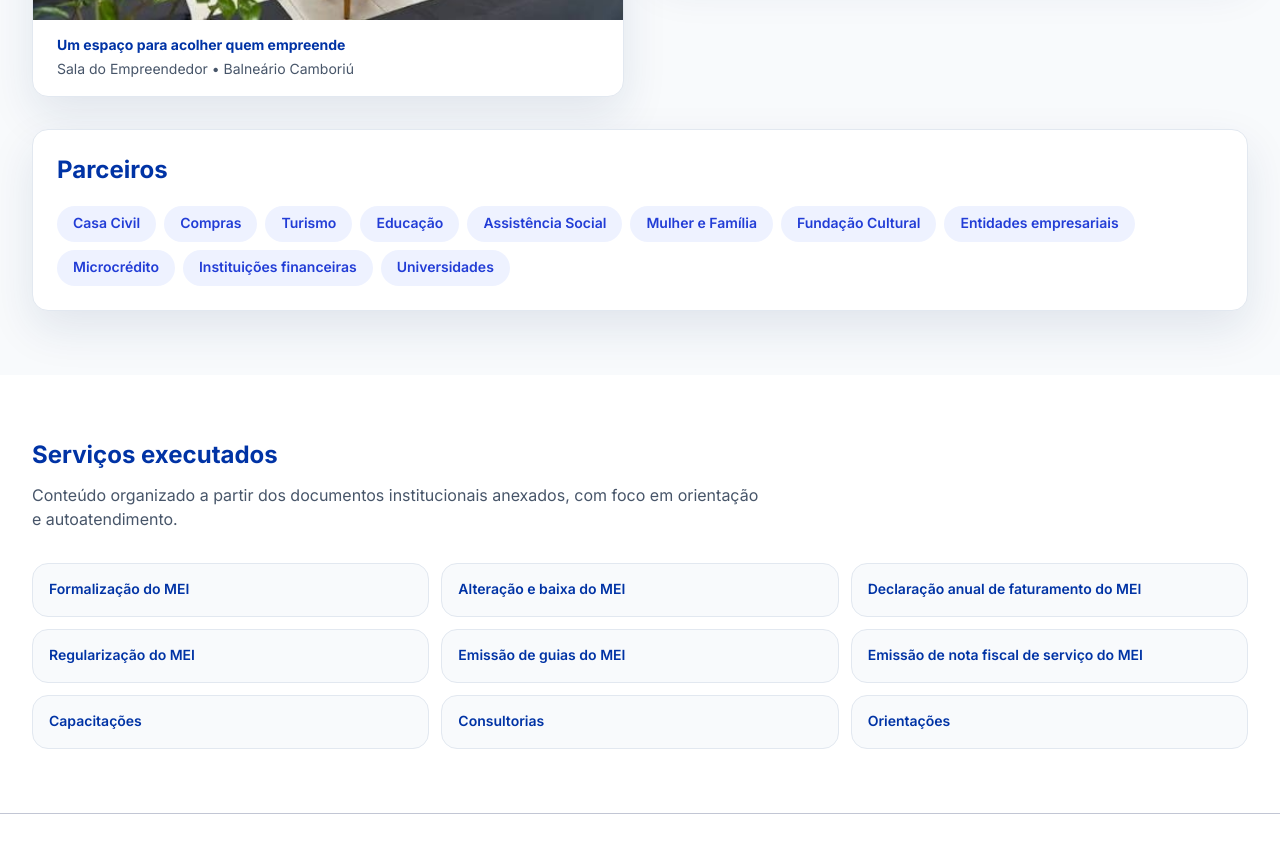
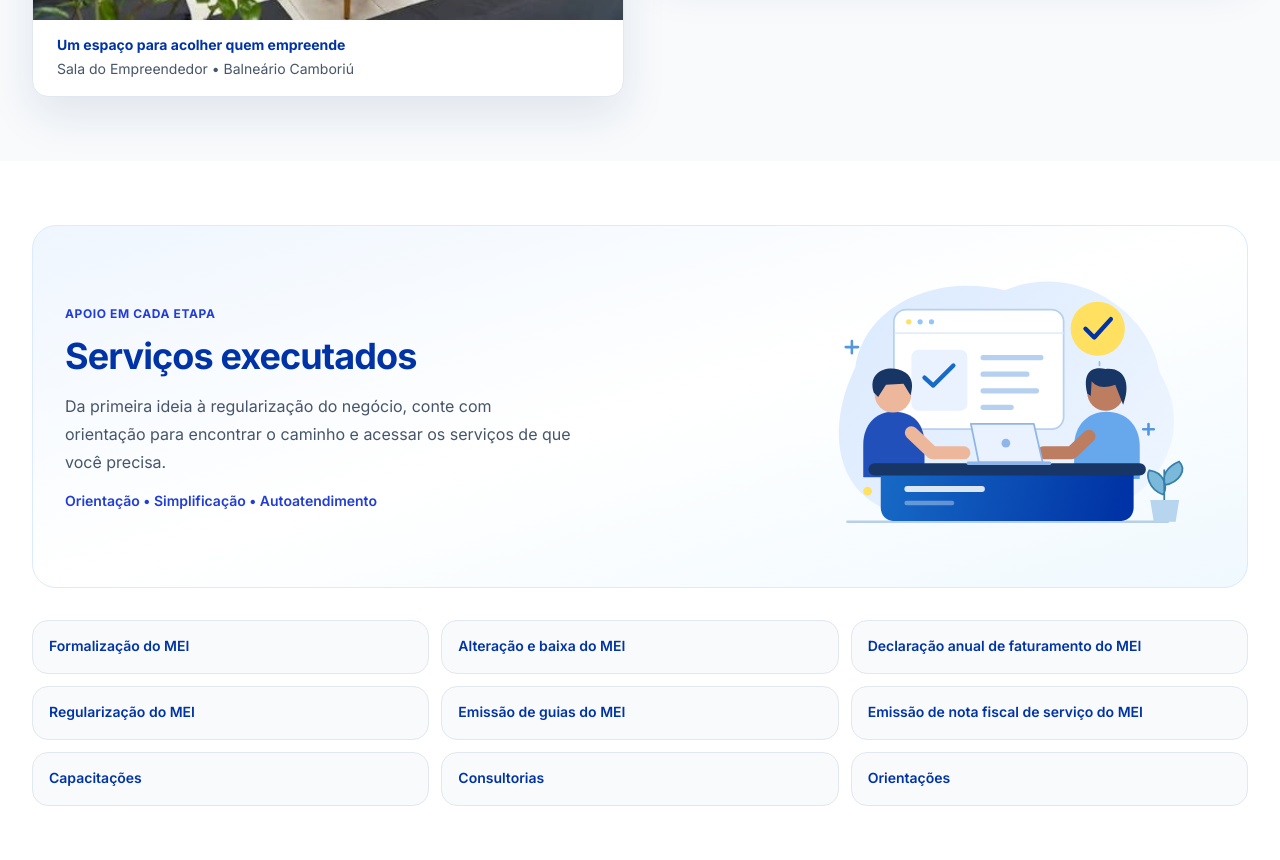
Before and after one commit to meioUx/empreendabc, a React (Vite) app: page /sobre in a window 1280 px wide. Shown: the part 860-1720 px from the top of the page. Built offline with nearby package versions, Linux system fonts and the light colour scheme; no server answers.

Commit message:
Atualiza secao de servicos na pagina Sobre

```diff
--- a/src/pages/About.tsx
+++ b/src/pages/About.tsx
@@ -1,5 +1,5 @@
 import { PageHero } from '../components/PageHero';
-import { executedServices, partners } from '../data/content';
+import { executedServices } from '../data/content';
 
 export function About() {
   return (
@@ -25,22 +25,19 @@ export function About() {
               <p>O objetivo é orientar, facilitar a abertura e a regularização de negócios e estimular o autoatendimento. A linguagem do portal organiza os serviços pela jornada do empreendedor, e não pela estrutura interna dos órgãos.</p>
             </div>
           </div>
-          <div className="card lg:col-span-2">
-            <h2 className="text-2xl font-bold text-navy">Parceiros</h2>
-            <div className="mt-5 flex flex-wrap gap-2">
-              {partners.map((partner) => (
-                <span key={partner} className="rounded-full bg-mint px-4 py-2 text-sm font-semibold text-ocean">{partner}</span>
-              ))}
-            </div>
-          </div>
         </div>
       </section>
       <section className="section bg-white">
         <div className="container-page">
-          <h2 className="text-2xl font-bold text-navy">Serviços executados</h2>
-          <p className="mt-3 max-w-3xl text-slate-600">
-            Conteúdo organizado a partir dos documentos institucionais anexados, com foco em orientação e autoatendimento.
-          </p>
+          <div className="grid items-center gap-4 overflow-hidden rounded-3xl border border-blue-100 bg-gradient-to-br from-blue-50 via-white to-sky-50 p-6 sm:p-8 lg:grid-cols-[1fr_420px]">
+            <div>
+              <span className="text-xs font-bold uppercase tracking-wider text-ocean">Apoio em cada etapa</span>
+              <h2 className="mt-3 text-3xl font-bold tracking-tight text-navy sm:text-4xl">Serviços executados</h2>
+              <p className="mt-4 max-w-lg text-base leading-7 text-slate-600">Da primeira ideia à regularização do negócio, conte com orientação para encontrar o caminho e acessar os serviços de que você precisa.</p>
+              <p className="mt-4 text-sm font-semibold text-ocean">Orientação • Simplificação • Autoatendimento</p>
+            </div>
+            <img src="/assets/ilustracao-servicos.svg" alt="Ilustração de atendimento ao empreendedor, com duas pessoas, um computador e documentos conferidos" width="480" height="340" loading="lazy" className="mx-auto w-full max-w-[420px]" />
+          </div>
           <div className="mt-8 grid gap-3 sm:grid-cols-2 lg:grid-cols-3">
             {executedServices.map((service) => (
               <div key={service} className="rounded-2xl border border-slate-200 bg-slate-50 p-4 text-sm font-semibold text-navy">
```
Also changed, not shown: public/assets/ilustracao-servicos.svg (added).
